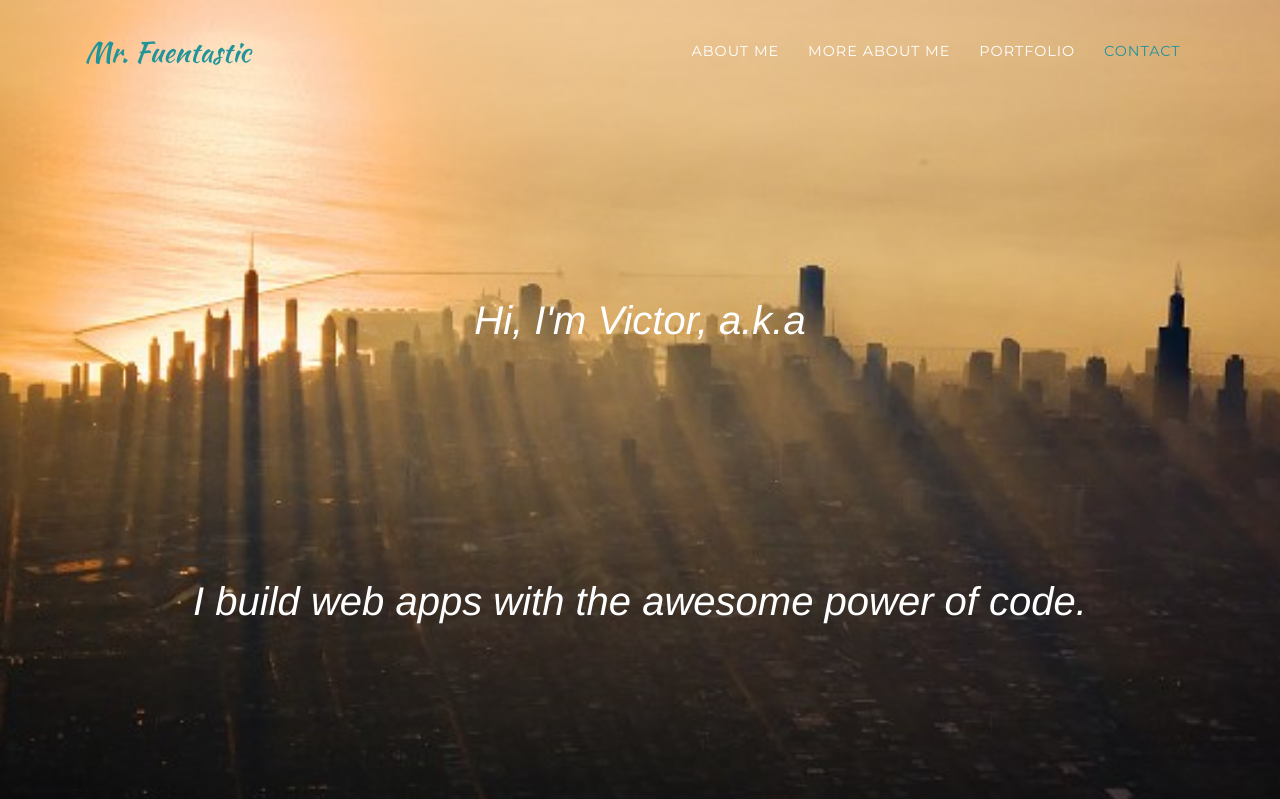
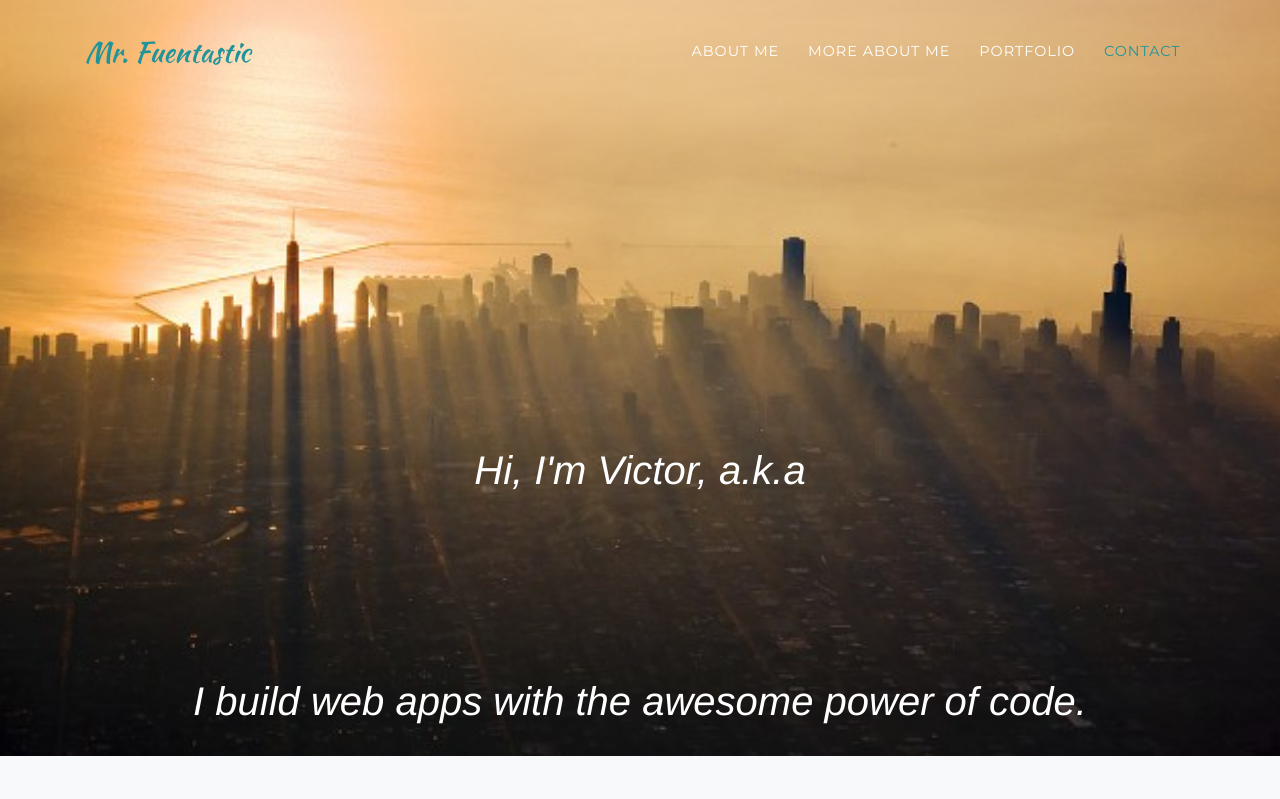
Before and after one commit to MrFuentastic/MrFuentastic.github.io, a website with bundled scripts: page index.html in a window 1280 px wide. Shown: the top 799 px of the page. Built offline with nearby package versions, Linux system fonts and the light colour scheme; a web font is replaced by a local one.

Commit message:
fixed some skrollr stuff

```diff
--- a/css/agency.css
+++ b/css/agency.css
@@ -124,8 +124,8 @@ header.masthead {
   -o-background-size: cover;
   background-size: cover; }
   header.masthead .intro-text {
-    padding-top: 150px;
-    padding-bottom: 100px; }
+    padding-top: 400px;
+    padding-bottom: 10px; }
     header.masthead .intro-text .intro-lead-in {
       font-size: 22px;
       font-style: italic;
@@ -142,8 +142,8 @@ header.masthead {
 
 @media (min-width: 768px) {
   header.masthead .intro-text {
-    padding-top: 300px;
-    padding-bottom: 200px; }
+    padding-top: 400px;
+    padding-bottom: 10px; }
     header.masthead .intro-text .intro-lead-in {
       font-size: 40px;
       font-style: italic;
--- a/index.html
+++ b/index.html
@@ -26,7 +26,7 @@
   </head>
 
   <body id="page-top">
-
+      <div id='skrollr-body'>
     <!-- Navigation -->
     <nav class="navbar navbar-expand-lg navbar-dark fixed-top" id="mainNav">
       <div class="container">
@@ -59,10 +59,11 @@
 
     <!-- Header -->
     <header class="masthead">
-      <div class="container">
+
+      <div class="container" style='padding-top:50px;'>
         <div class="intro-text">
           <div class="intro-lead-in">Hi, I'm Victor, a.k.a</div>
-          <div id='skrollr-body' style='padding-top:50px;'>
+
               <svg xmlns="http://www.w3.org/2000/svg" xmlns:xlink="http://www.w3.org/1999/xlink" width="449px" height="160px" viewBox="5.05892 6.67751 258.998 92.4791" preserveAspectRatio="xMidYMid meet" >
                 <rect id="svgEditorBackground" x="0" y="0" width="900" height="670" style="fill:none; stroke: none;"/>
 
@@ -90,7 +91,7 @@
 
                   <path d="M-25.003340996882038,-1.5718236054553905c18.78208955223883,-1.7074626865671467,42.29850746268653,-4.656716417910433,38.80597014925374,1.0089552238806188" style="fill:none;stroke:#00DDE7;stroke-width:1px;stroke-dasharray:6000;stroke-dashoffset:0;" id="e1_arc3" transform="matrix(4.06632 -0.0200546 0.0169447 4.81262 160.509 100.34)" data-270="stroke-dashoffset:6000;" data-5000="stroke-dashoffset:0;"/>
                 </svg>
-            </div>
+
           <div class="intro-lead-in">I build web apps with the awesome power of code.</div>
         </div>
       </div>
@@ -519,7 +520,7 @@
         </div>
       </div>
     </footer>
-
+</div>
     <!-- Portfolio Modals -->
 
     <!-- Modal 1 -->
```
